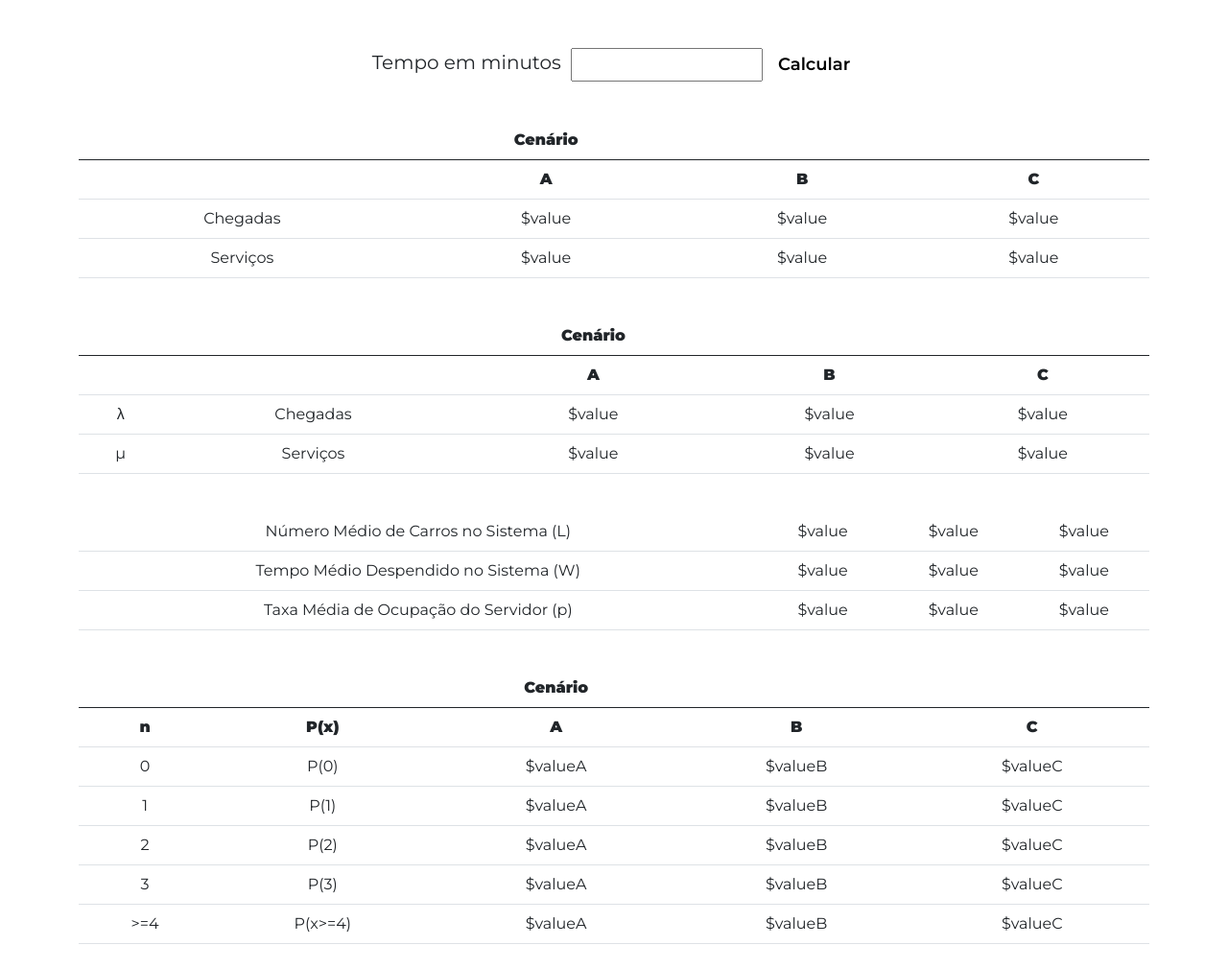
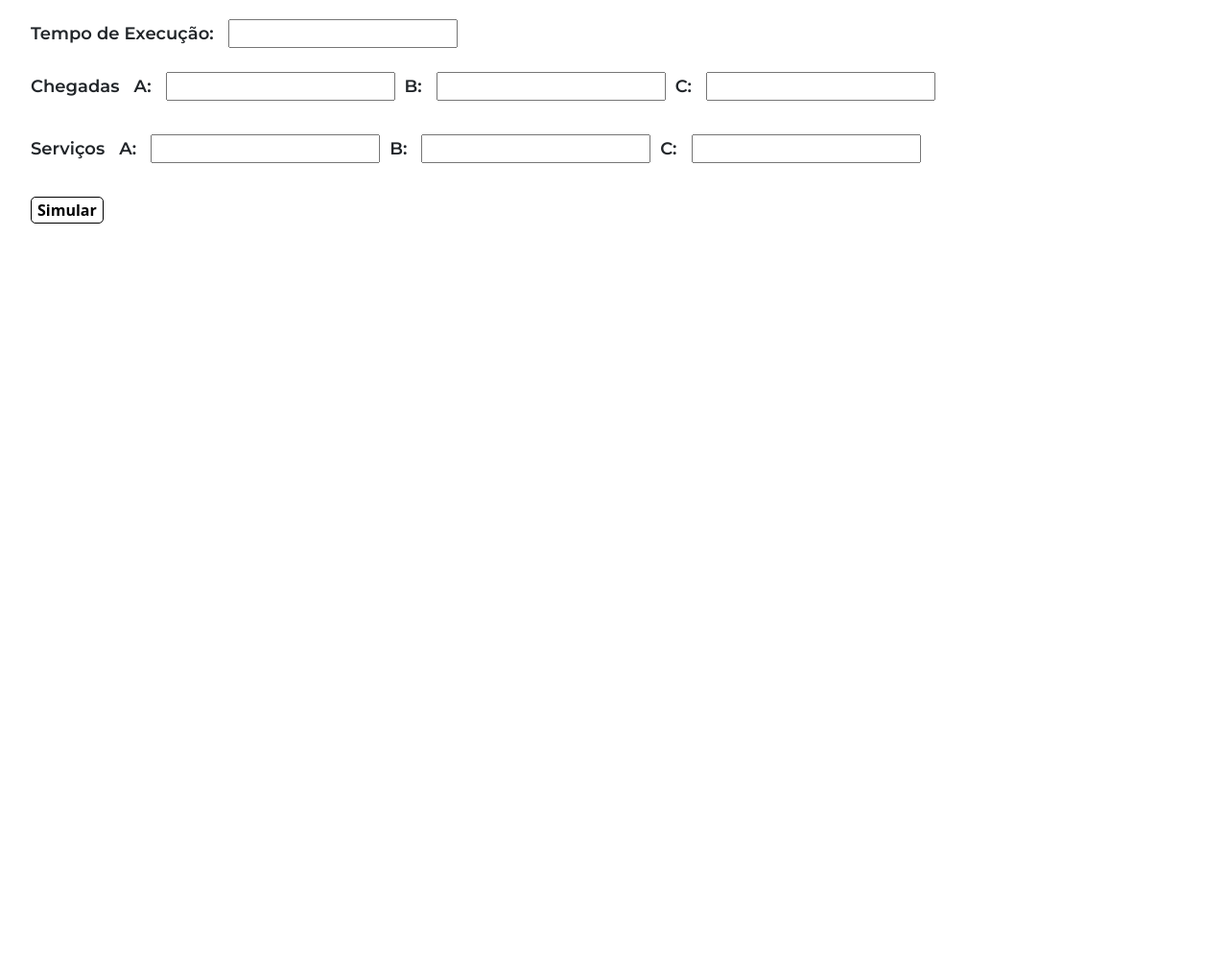
Before and after one commit to tiagobellaver/Simulacao01, a plain HTML site: page index.html in a window 1280 px wide. Shown: the whole page at 96% size. After the commit the page ends 800 px from the top, so only its background shows below. Drawn offline with nearby package versions, Linux system fonts and the light colour scheme.

Commit message:
retorno do projeto

```diff
--- a/css/style.css
+++ b/css/style.css
@@ -1,38 +1,51 @@
-* {
-    font-family: 'Montserrat', sans-serif;
+.time-section {
+    display: flex;
+    align-items: baseline;
+    margin-top: 20px;
+    margin-left: 20px;
+}
+
+.arrive-section {
+    display: flex;
+    align-items: baseline;
+    margin-top: 20px;
+    margin-left: 20px;
+}
+
+.service-section {
+    display: flex;
+    align-items: baseline;
+    margin-top: 20px;
+    margin-left: 20px;
+}
+
+.arrive-section input {
+    height: 30px;
+    margin-right: 10px;
+}
+
+.service-section input {
+    height: 30px;
+    margin-right: 10px;
+}
+
+.time-section input {
+    height: 30px;
 }
 
 .title {
-    margin: 50px 0 30px 0;
-    display: flex;
-    justify-content: center;
+    font-family: 'Montserrat', sans-serif;
+    font-size: 18px;
+    font-weight: 600;
+    margin-right: 15px;
 }
 
-.title p {
-    font-size: 20px;
+.dados-iniciais button {
+    background-color: white;
+    border: 1px solid black;
+    border-radius: 5px;
+    font-weight: 600;
+
+    margin-top: 20px;
+    margin-left: 20px;
 }
-
-.title input {
-    height: 35px;
-    margin: 0 10px;
-}
-
-.title button {
-    font-size: 18px;
-    height: 35px;
-    background-color: white;
-    border: none;
-    font-weight: 600;
-}
-
-.cenario {
-    margin-bottom: 40px;
-}
-
-.cenario td {
-    text-align: center;
-}
-
-.cenario th {
-    text-align: center;
-}
--- a/index.html
+++ b/index.html
@@ -21,173 +21,40 @@
 
 <body>
 
-    <div class="container">
+    <div class="container-fluid">
+       <div class="row">
 
-        <div class="title">
-            <p>Tempo em minutos</p>
-            <Input />
-            <Button>Calcular</Button>
+        <div class="dados-iniciais">
+
+            <div class="time-section">
+                <h4 class="title">Tempo de Execução:</h4>
+                <input />
             </div>
 
-
-
-        <div>
-            <table class="table cenario">
-                <thead>
-                    <tr>
-                        <th scope="col"></th>
-                        <th scope="col">Cenário</th>
-                        <th scope="col"></th>
-                        <th scope="col"></th>
-                    </tr>
-                </thead>
-                <tbody>
-                    <tr>
-                        <th scope="row"></th>
-                        <th>A</th>
-                        <th>B</th>
-                        <th>C</th>
-                    </tr>
-                    <tr>
-                        <td scope="row">Chegadas</td>
-                        <td>$value</td>
-                        <td>$value</td>
-                        <td>$value</td>
-                    </tr>
-                    <tr>
-                        <td scope="row">Serviços</td>
-                        <td>$value</td>
-                        <td>$value</td>
-                        <td>$value</td>
-                    </tr>
-                </tbody>
-            </table>
+            <div class="arrive-section">
+                <h4 class="title">Chegadas</h4>
+                <p class="title">A:</p><input />
+                <p class="title">B:</p><input />
+                <p class="title">C:</p><input />
             </div>
 
-
-
-        <div>
-            <table class="table cenario">
-                <thead>
-                    <tr>
-                        <th scope="col"></th>
-                        <th scope="col"></th>
-                        <th scope="col">Cenário</th>
-                        <th scope="col"></th>
-                        <th scope="col"></th>
-                    </tr>
-                </thead>
-                <tbody>
-                    <tr>
-                        <th scope="row"></th>
-                        <th></th>
-                        <th>A</th>
-                        <th>B</th>
-                        <th>C</th>
-                    </tr>
-                    <tr>
-                        <td scope="row">λ</td>
-                        <td>Chegadas</td>
-                        <td>$value</td>
-                        <td>$value</td>
-                        <td>$value</td>
-                    </tr>
-                    <tr>
-                        <td scope="row">µ</td>
-                        <td>Serviços</td>
-                        <td>$value</td>
-                        <td>$value</td>
-                        <td>$value</td>
-                    </tr>
-                </tbody>
-            </table>
+            <div class="service-section">
+                <h4 class="title">Serviços</h4>
+                <p class="title">A:</p><input />
+                <p class="title">B:</p><input />
+                <p class="title">C:</p><input />
             </div>
 
+            <button>Simular</button>
 
-
-        <div>
-            <table class="table cenario">
-                <tbody>
-                    <tr>
-                        <td scope="row">Número Médio de Carros no Sistema (L)</td>
-                        <td>$value</td>
-                        <td>$value</td>
-                        <td>$value</td>
-                    </tr>
-                    <tr>
-                        <td scope="row">Tempo Médio Despendido no Sistema (W)</td>
-                        <td>$value</td>
-                        <td>$value</td>
-                        <td>$value</td>
-                    </tr>
-                    <tr>
-                        <td scope="row">Taxa Média de Ocupação do Servidor (p)</td>
-                        <td>$value</td>
-                        <td>$value</td>
-                        <td>$value</td>
-                    </tr>
-                </tbody>
-            </table>
         </div>
 
+       </div>
 
+       <div class="row">
+            <div>
 
-        <div>
-            <table class="table cenario">
-                <thead>
-                    <tr>
-                        <th scope="col"></th>
-                        <th scope="col"></th>
-                        <th scope="col">Cenário</th>
-                        <th scope="col"></th>
-                        <th scope="col"></th>
-                    </tr>
-                </thead>
-                <tbody>
-                    <tr>
-                        <th scope="row">n</th>
-                        <th>P(x)</th>
-                        <th>A</th>
-                        <th>B</th>
-                        <th>C</th>
-                    </tr>
-                    <tr>
-                        <td scope="row">0</td>
-                        <td>P(0)</td>
-                        <td>$valueA</td>
-                        <td>$valueB</td>
-                        <td>$valueC</td>
-                    </tr>
-                    <tr>
-                        <td scope="row">1</td>
-                        <td>P(1)</td>
-                        <td>$valueA</td>
-                        <td>$valueB</td>
-                        <td>$valueC</td>
-                    </tr>
-                    <tr>
-                        <td scope="row">2</td>
-                        <td>P(2)</td>
-                        <td>$valueA</td>
-                        <td>$valueB</td>
-                        <td>$valueC</td>
-                    </tr>
-                    <tr>
-                        <td scope="row">3</td>
-                        <td>P(3)</td>
-                        <td>$valueA</td>
-                        <td>$valueB</td>
-                        <td>$valueC</td>
-                    </tr>
-                    <tr>
-                        <td scope="row">>=4</td>
-                        <td>P(x>=4)</td>
-                        <td>$valueA</td>
-                        <td>$valueB</td>
-                        <td>$valueC</td>
-                    </tr>
-                </tbody>
-            </table>
+            </div>
        </div>
 
     </div>
```
Lines whose indentation alone changed are shown as unchanged.
